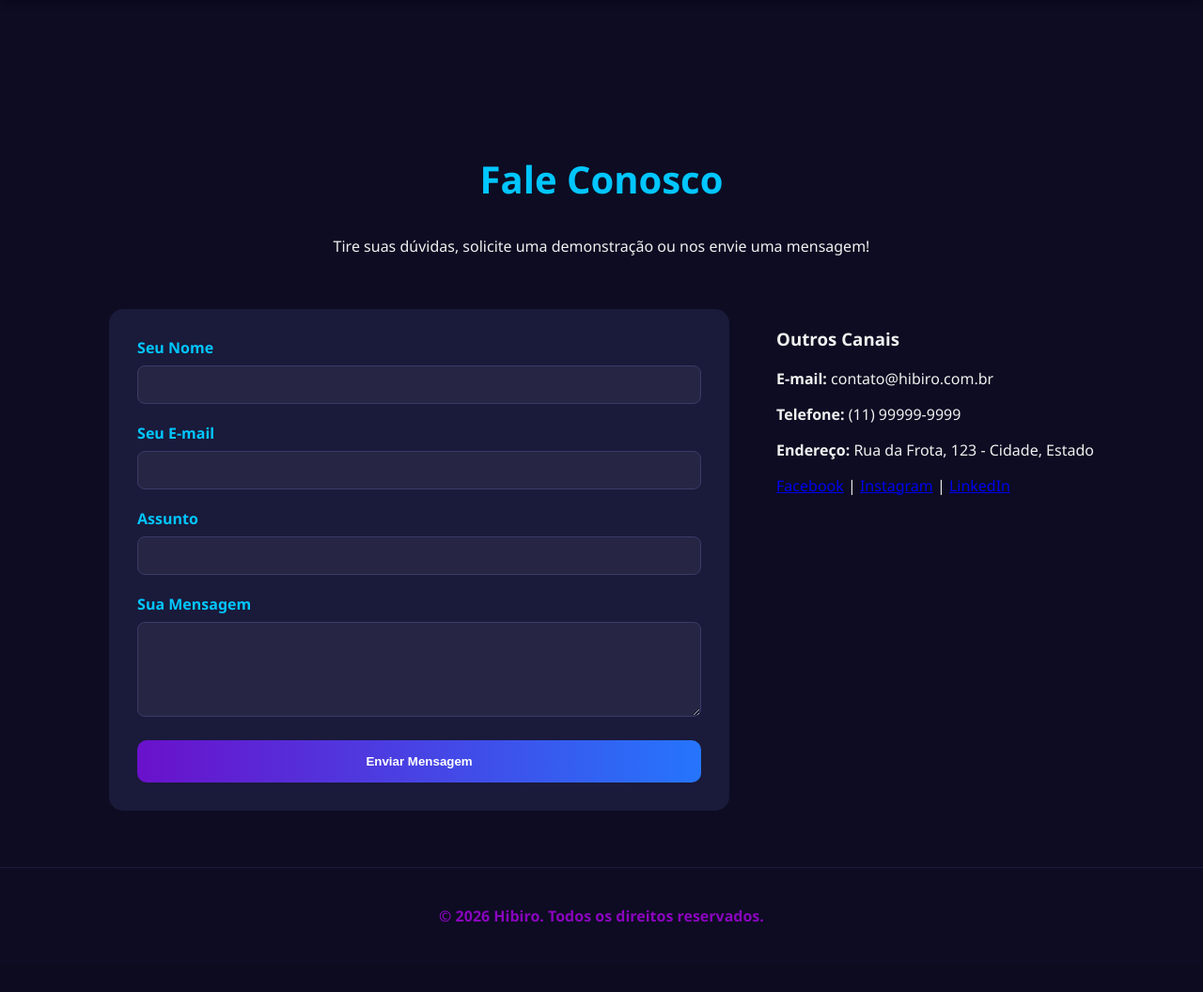
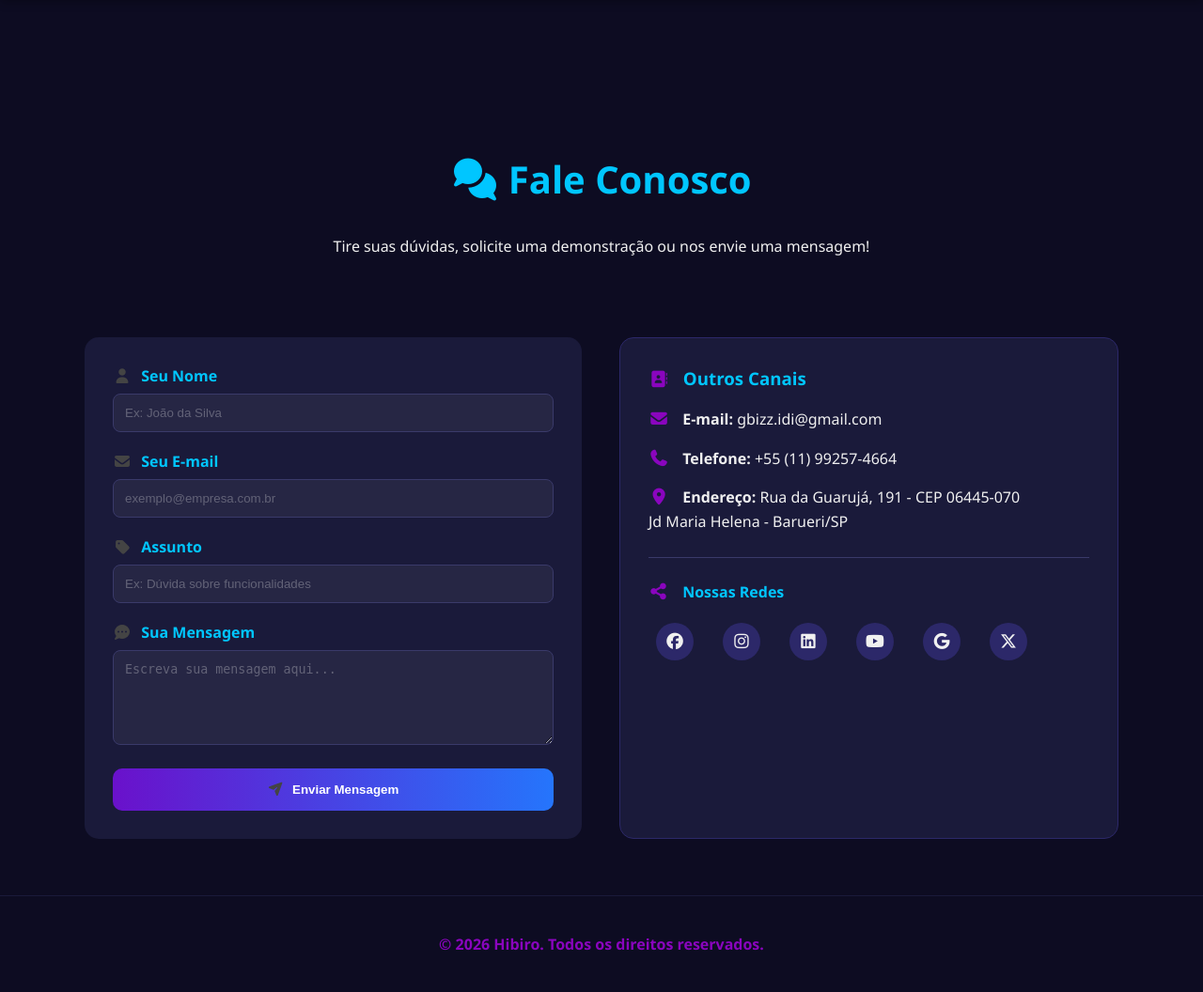
Before and after one commit to gbizz-gustinho/hibiro-frota, a Flask app: page /contato in a window 1280 px wide. Shown: the part 70-1126 px from the top of the page at 94% size. Before the commit the page ends 1052 px from the top, so only its background shows below. Run offline with Flask 3, Linux system fonts and the light colour scheme; some libraries are stand-ins or nearby versions.

Commit message:
alteracao rede social

```diff
--- a/static/css/global.css
+++ b/static/css/global.css
@@ -72,3 +72,20 @@ body {
     cursor: pointer;
     width: 100%;
 }
+
+/* Ícones e links sociais - valem para todo o site */
+.contact-info i, .contact-form i {
+    margin-right: 6px;
+    color: #444;
+}
+
+.social-links a {
+    margin: 0 8px;
+    text-decoration: none;
+    color: #333;
+}
+
+.social-links i {
+    margin-right: 5px;
+    color: #555;
+}
--- a/static/css/site.css
+++ b/static/css/site.css
@@ -140,3 +140,84 @@ footer p { color: #8A05BE; font-weight: bold; margin: 0; }
 @media (max-width: 768px) {
     .hero { flex-direction: column; text-align: center; }
 }
+/* Ajustes específicos da página de contato */
+.contact-form-section {
+    display: flex;
+    gap: 40px;
+    margin-top: 30px;
+}
+
+.contact-form {
+    flex: 1;
+    max-width: 500px;
+}
+
+/* =========================================
+   ATUALIZAÇÕES PARA O CSS DE CONTATO (Substitua no seu site.css / global.css)
+========================================= */
+
+/* Ajuste da caixa de informações para o Dark Mode (estava #f9f9f9) */
+.contact-info {
+    flex: 1;
+    background: #1a1a3a; /* Mesmo fundo do formulário */
+    padding: 30px;
+    border-radius: 15px;
+    border: 1px solid #2c2869;
+    min-width: 300px;
+}
+
+.contact-info h3, .contact-info h4 {
+    color: #00c6ff; /* Azul neon para títulos */
+    margin-top: 0;
+}
+
+.contact-info .info-list p {
+    color: #f0f0f0;
+    line-height: 1.6;
+    margin-bottom: 15px;
+}
+
+.contact-info i {
+    color: #8A05BE; /* Roxo da paleta para os ícones de contato */
+    margin-right: 10px;
+    font-size: 1.1rem;
+}
+
+/* Divisória estilizada para as redes sociais */
+.social-divider {
+    border: 0;
+    height: 1px;
+    background: #3a3a6a;
+    margin: 25px 0;
+}
+
+/* Estilização das Redes Sociais com hover neon */
+.social-links {
+    display: flex;
+    gap: 15px;
+    flex-wrap: wrap;
+}
+
+.social-links a {
+    display: inline-flex;
+    align-items: center;
+    justify-content: center;
+    width: 40px;
+    height: 40px;
+    background: #2c2869;
+    border-radius: 50%;
+    text-decoration: none;
+    color: #f0f0f0; /* Corrigido de #333 para claro */
+    transition: 0.3s ease;
+}
+
+.social-links a i {
+    color: #f0f0f0; /* Corrigido de #555 para claro */
+    margin-right: 0; /* Centraliza o ícone no botão redondo */
+}
+
+.social-links a:hover {
+    background: #00c6ff;
+    transform: translateY(-5px);
+    box-shadow: 0 5px 15px rgba(0, 198, 255, 0.4);
+}
--- a/templates/site/base_site.html
+++ b/templates/site/base_site.html
@@ -4,6 +4,10 @@
     <meta charset="UTF-8">
     <meta name="viewport" content="width=device-width, initial-scale=1.0">
     <title>{% block title %}Hibiro - Gestão de Frotas{% endblock %}</title>
+
+    <!-- Adicione o link do Font Awesome no <head> -->
+    <link rel="stylesheet" href="https://cdnjs.cloudflare.com/ajax/libs/font-awesome/7.0.1/css/all.min.css">
+
     <link rel="icon" href="{{ url_for('static', filename='favicon/favicon.ico') }}" type="image/x-icon">
     <link rel="stylesheet" href="{{ url_for('static', filename='css/global.css') }}">
     <link rel="stylesheet" href="{{ url_for('static', filename='css/site.css') }}">
--- a/templates/site/contato.html
+++ b/templates/site/contato.html
@@ -4,40 +4,50 @@
 
 {% block content %}
 <section class="section-title">
-    <h1>Fale Conosco</h1>
+    <h1><i class="fas fa-comments"></i> Fale Conosco</h1>
     <p>Tire suas dúvidas, solicite uma demonstração ou nos envie uma mensagem!</p>
 </section>
 
 <section class="contact-form-section">
     <form class="contact-form" method="POST">
         <div class="input-group">
-            <label for="contactNome">Seu Nome</label>
-            <input type="text" id="contactNome" name="nome" required>
+            <label for="contactNome"><i class="fas fa-user"></i> Seu Nome</label>
+            <input type="text" id="contactNome" name="nome" placeholder="Ex: João da Silva" required>
         </div>
         <div class="input-group">
-            <label for="contactEmail">Seu E-mail</label>
-            <input type="email" id="contactEmail" name="email" required>
+            <label for="contactEmail"><i class="fas fa-envelope"></i> Seu E-mail</label>
+            <input type="email" id="contactEmail" name="email" placeholder="exemplo@empresa.com.br" required>
         </div>
         <div class="input-group">
-            <label for="contactAssunto">Assunto</label>
-            <input type="text" id="contactAssunto" name="assunto">
+            <label for="contactAssunto"><i class="fas fa-tag"></i> Assunto</label>
+            <input type="text" id="contactAssunto" name="assunto" placeholder="Ex: Dúvida sobre funcionalidades">
         </div>
         <div class="input-group">
-            <label for="contactMensagem">Sua Mensagem</label>
-            <textarea id="contactMensagem" name="mensagem" rows="5" required></textarea>
+            <label for="contactMensagem"><i class="fas fa-comment-dots"></i> Sua Mensagem</label>
+            <textarea id="contactMensagem" name="mensagem" rows="5" placeholder="Escreva sua mensagem aqui..." required></textarea>
         </div>
-        <button type="submit" class="cta-primary">Enviar Mensagem</button>
+        <button type="submit" class="cta-primary"><i class="fas fa-paper-plane"></i> Enviar Mensagem</button>
     </form>
 
     <div class="contact-info">
-        <h3>Outros Canais</h3>
-        <p><strong>E-mail:</strong> contato@hibiro.com.br</p>
-        <p><strong>Telefone:</strong> (11) 99999-9999</p>
-        <p><strong>Endereço:</strong> Rua da Frota, 123 - Cidade, Estado</p>
+        <h3><i class="fas fa-address-book"></i> Outros Canais</h3>
+
+        <div class="info-list">
+            <p><i class="fas fa-envelope"></i> <strong>E-mail:</strong> gbizz.idi@gmail.com</p>
+            <p><i class="fas fa-phone"></i> <strong>Telefone:</strong> +55 (11) 99257-4664</p>
+            <p><i class="fas fa-map-marker-alt"></i> <strong>Endereço:</strong> Rua da Guarujá, 191 - CEP 06445-070<br>Jd Maria Helena - Barueri/SP</p>
+        </div>
+
+        <hr class="social-divider">
+
+        <h4><i class="fas fa-share-nodes"></i> Nossas Redes</h4>
         <div class="social-links">
-            <a href="#" target="_blank">Facebook</a> |
-            <a href="#" target="_blank">Instagram</a> |
-            <a href="#" target="_blank">LinkedIn</a>
+            <a href="https://www.facebook.com/xmei.pj/" target="_blank" title="Facebook"><i class="fab fa-facebook"></i></a>
+            <a href="https://www.instagram.com/meix.pj/" target="_blank" title="Instagram"><i class="fab fa-instagram"></i></a>
+            <a href="https://www.linkedin.com/in/israel-bizzarri-142343347/" target="_blank" title="LinkedIn"><i class="fab fa-linkedin"></i></a>
+            <a href="https://www.youtube.com/@meixpj/" target="_blank" title="YouTube"><i class="fab fa-youtube"></i></a>
+            <a href="https://sites.google.com/view/meipj/" target="_blank" title="Google Sites"><i class="fab fa-google"></i></a>
+            <a href="https://x.com/meixpj" target="_blank" title="Twitter/X"><i class="fab fa-x-twitter"></i></a>
         </div>
     </div>
 </section>
```
